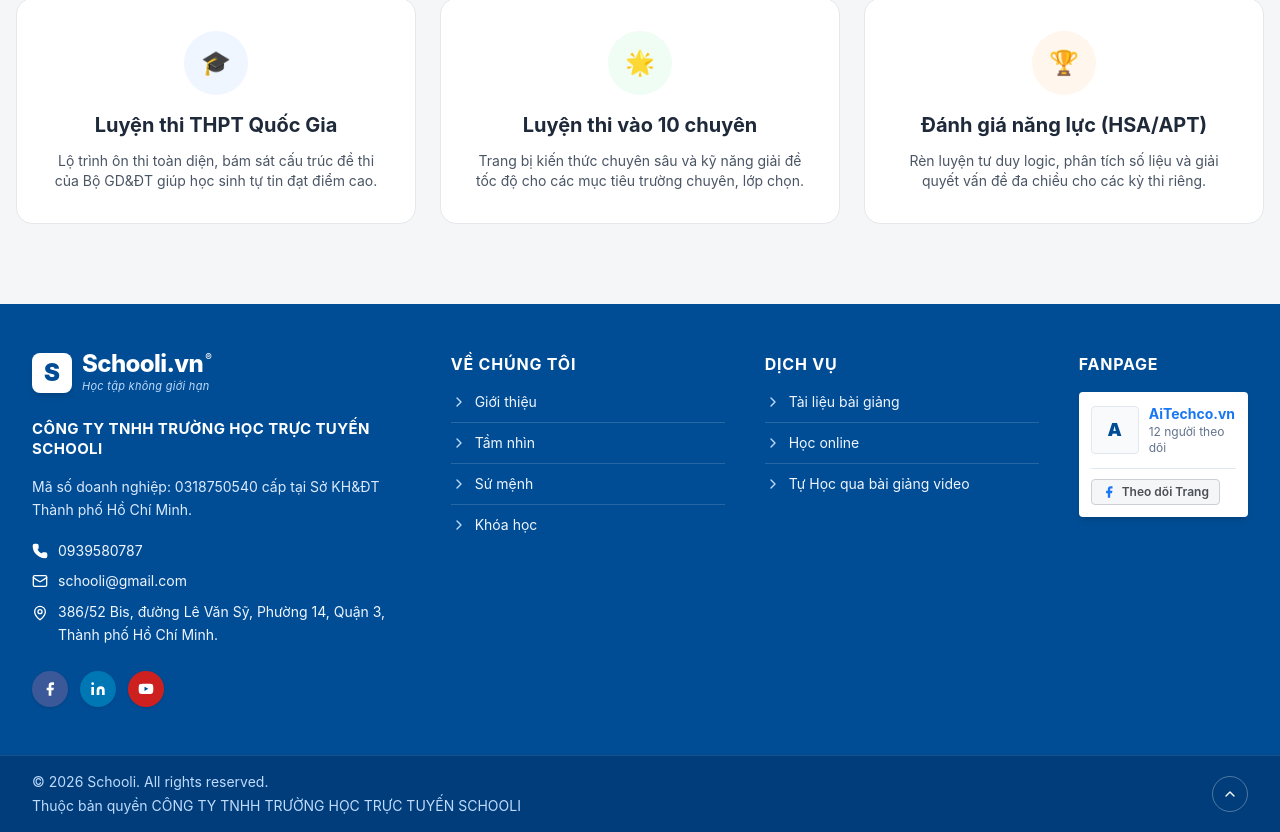
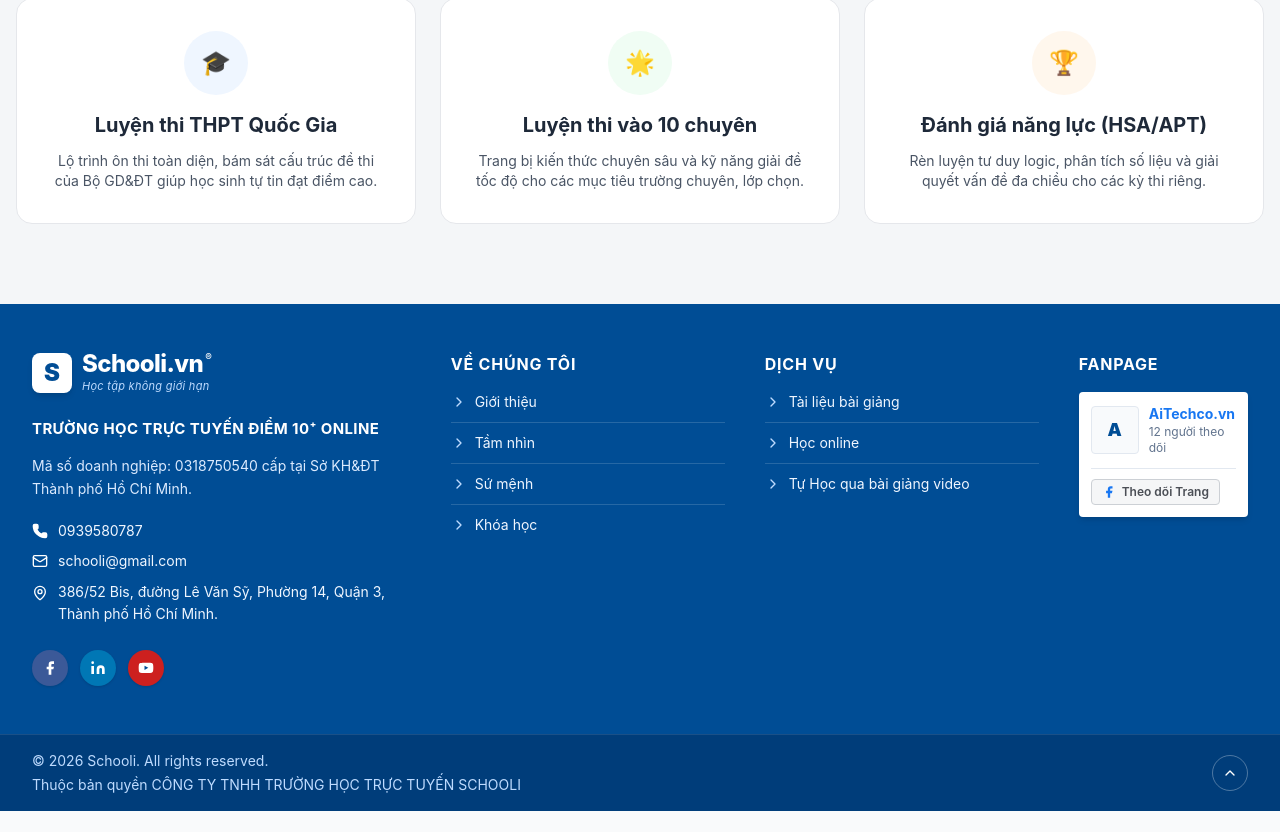
Before and after one commit to mathbanviet/d10-platform, a Next.js app in the folder apps/web/: page / in a window 1280 px wide. Shown: the part 774-1606 px from the top of the page. After the commit the page ends 1585 px from the top, so only its background shows below. Built offline with nearby package versions, Linux system fonts and the light colour scheme.

Commit message:
Tieu de chan trang 3

```diff
--- a/apps/web/app/Footer.tsx
+++ b/apps/web/app/Footer.tsx
@@ -70,7 +70,7 @@ export default function Footer() {
             </Link>
 
             <h3 className="text-[15px] font-bold uppercase tracking-wide text-white pt-2 leading-snug">
-              CÔNG TY TNHH TRƯỜNG HỌC TRỰC TUYẾN SCHOOLI
+              TRƯỜNG HỌC TRỰC TUYẾN ĐIỂM 10⁺ ONLINE
             </h3>
 
             <p className="text-sm text-blue-100 leading-relaxed">
```
